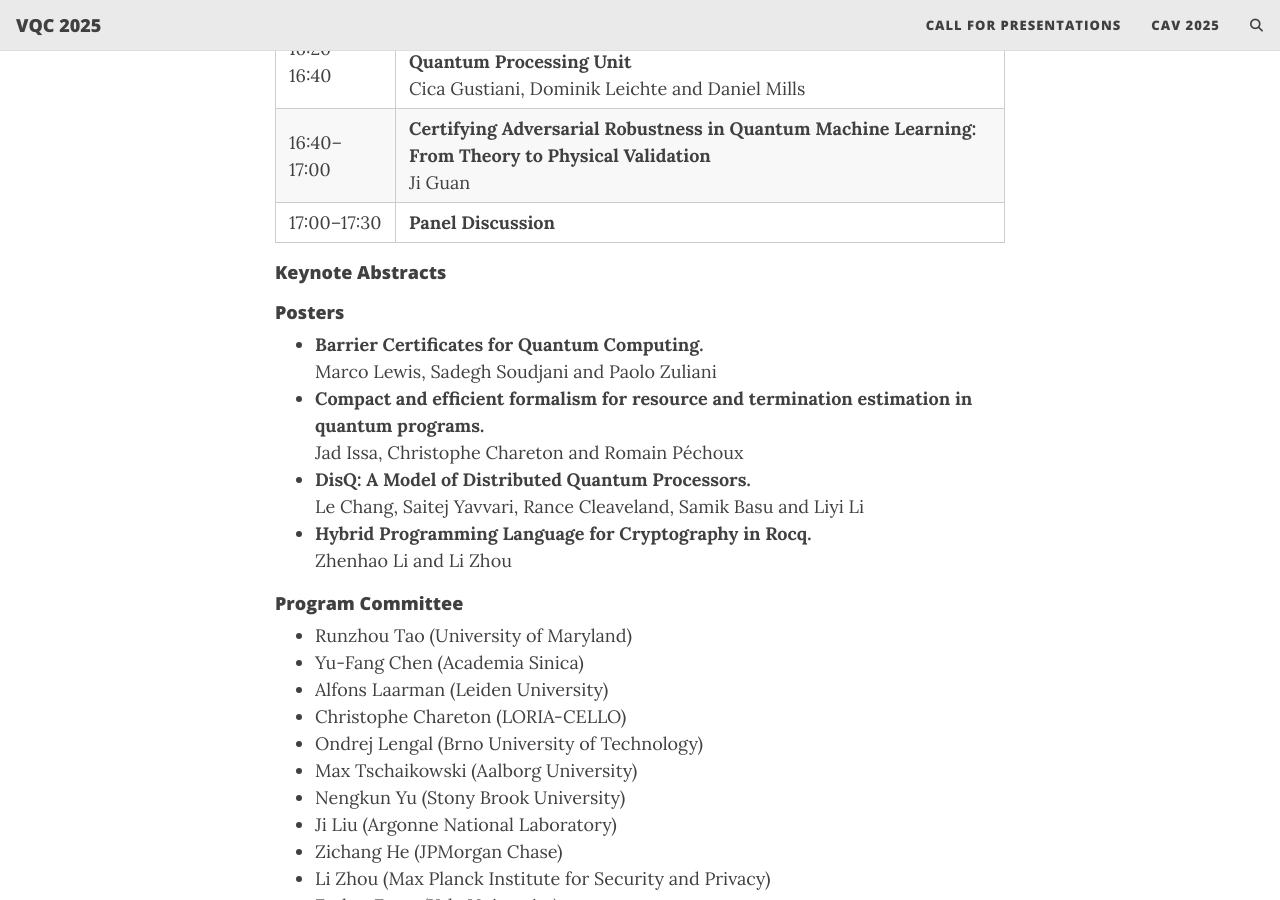
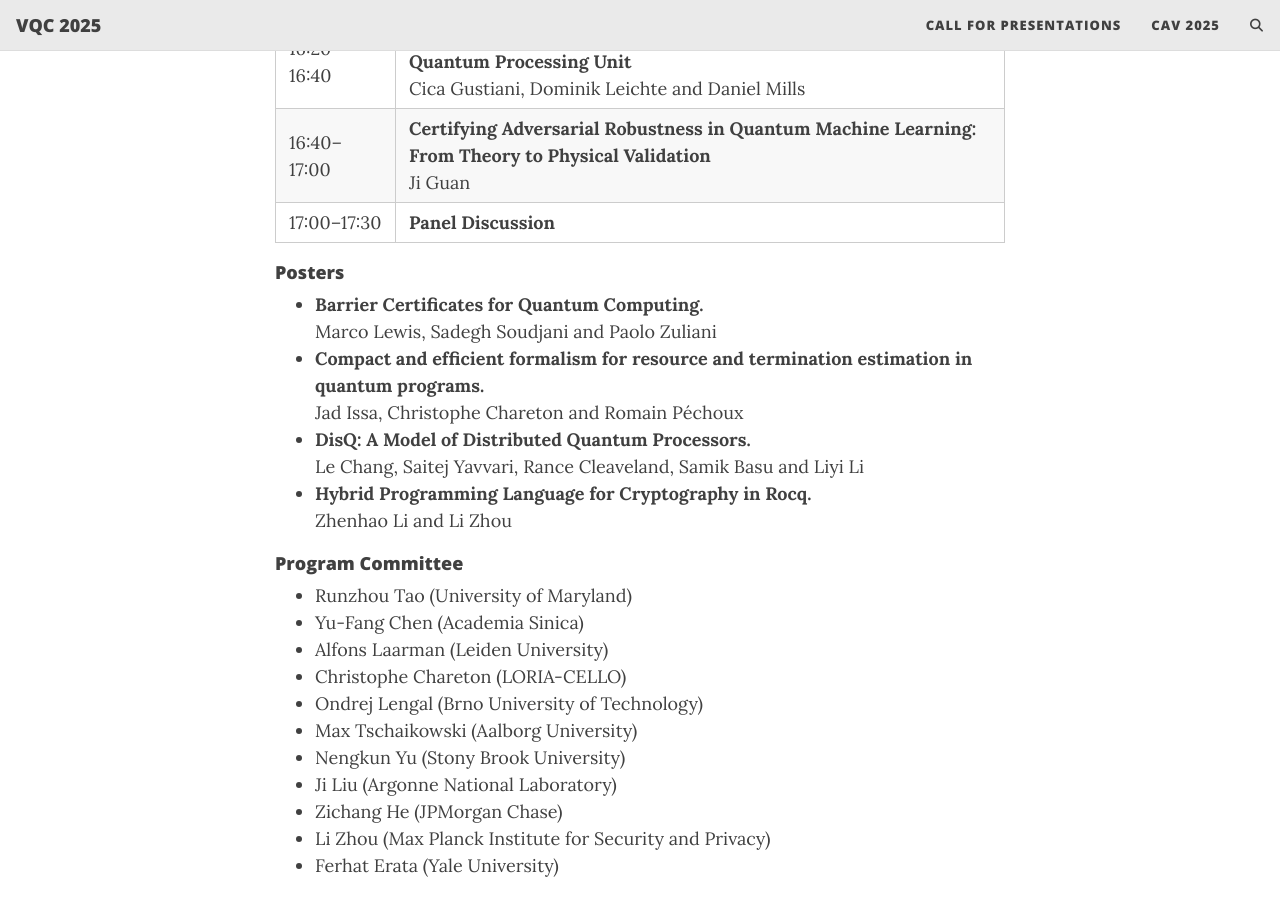
Before and after one commit to VerifiedQC/2025, a Jekyll site: the page built from schedule.md, in a window 1280 px wide and 900 px high, scrolled down 2297 px. Built offline with Jekyll 4.4.1, drawn with Linux system fonts in a browser that asks for light colours; comment, search, counter and statistics services are not loaded.

Commit message:
Update schedule.md

```diff
--- a/schedule.md
+++ b/schedule.md
@@ -77,11 +77,6 @@ In this talk, I will present an alternative approach: automatically synthesizing
   </tbody>
 </table>
 
-#### Keynote Abstracts
-
-
-
-
 #### Posters
 - **Barrier Certificates for Quantum Computing.** <br> Marco Lewis, Sadegh Soudjani and Paolo Zuliani
 - **Compact and efficient formalism for resource and termination estimation in quantum programs.** <br>	Jad Issa, Christophe Chareton and Romain Péchoux
```
